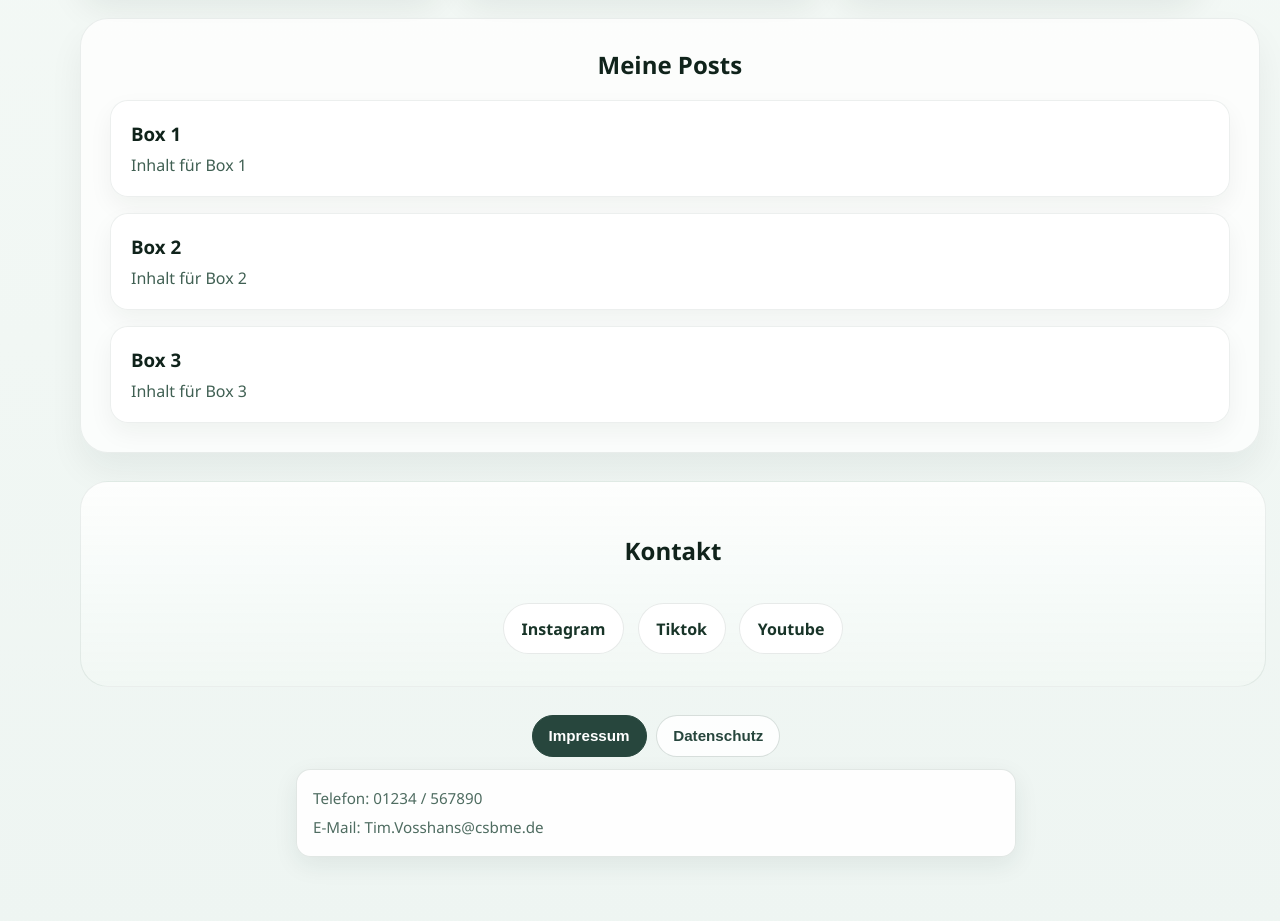
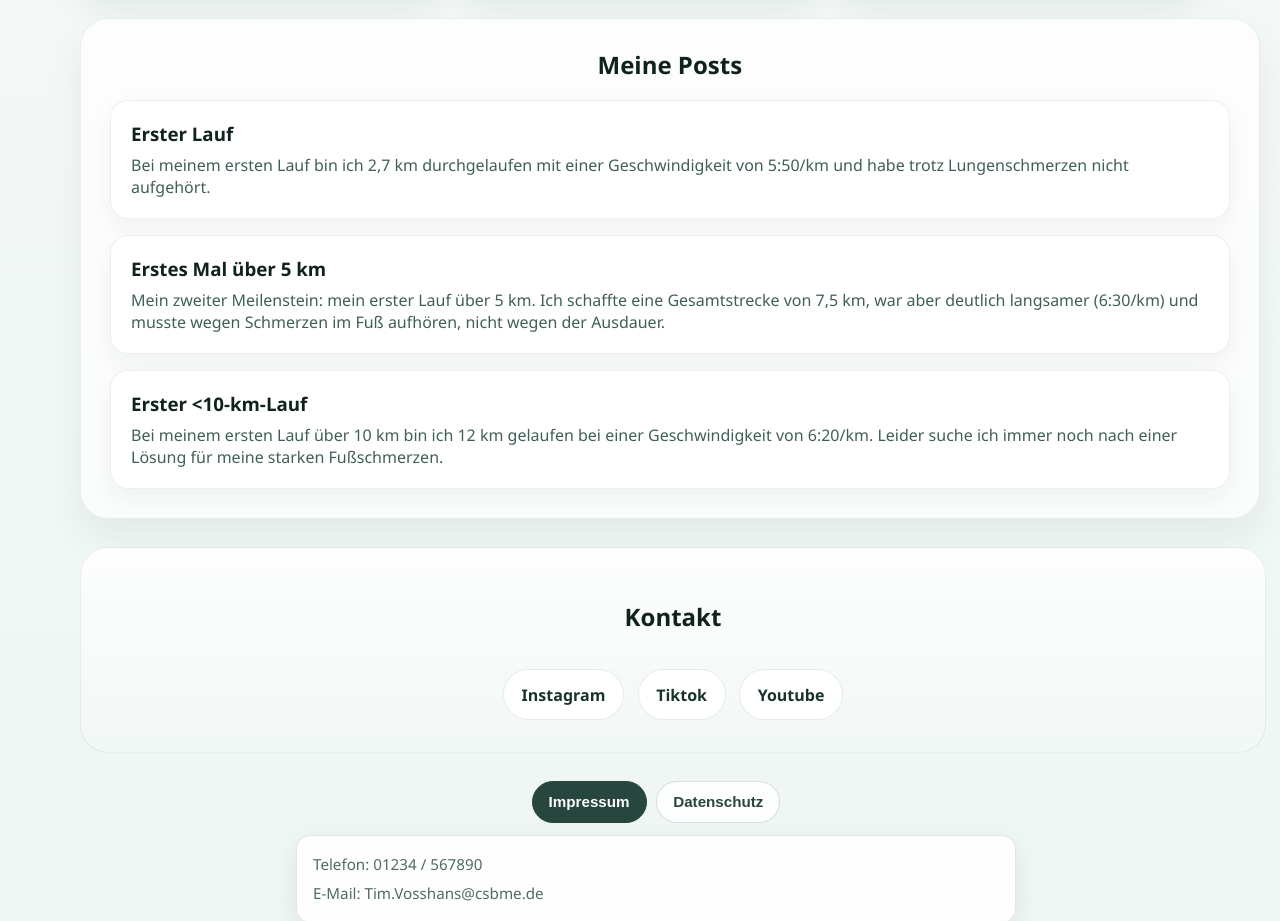
Before and after one commit to VossiDev09/One-pager-project, an Angular app: page / in a window 1280 px wide. Shown: the part 840-1761 px from the top of the page. Built offline with nearby package versions, Linux system fonts and the light colour scheme.

Commit message:
feat: update POSTS array with personal running milestones and experiences

```diff
--- a/src/app/data/site-content.ts
+++ b/src/app/data/site-content.ts
@@ -24,9 +24,9 @@ export const PERSONAL_BOXES: readonly InfoCard[] = [
 ];
 
 export const POSTS: readonly Post[] = [
-  { title: 'Box 1', text: 'Inhalt für Box 1' },
-  { title: 'Box 2', text: 'Inhalt für Box 2' },
-  { title: 'Box 3', text: 'Inhalt für Box 3' },
+  { title: 'Erster Lauf', text: 'Bei meinem ersten Lauf bin ich 2,7 km durchgelaufen mit einer Geschwindigkeit von 5:50/km und habe trotz Lungenschmerzen nicht aufgehört.' },
+  { title: 'Erstes Mal über 5 km', text: 'Mein zweiter Meilenstein: mein erster Lauf über 5 km. Ich schaffte eine Gesamtstrecke von 7,5 km, war aber deutlich langsamer (6:30/km) und musste wegen Schmerzen im Fuß aufhören, nicht wegen der Ausdauer.' },
+  { title: 'Erster <10-km-Lauf', text: 'Bei meinem ersten Lauf über 10 km bin ich 12 km gelaufen bei einer Geschwindigkeit von 6:20/km. Leider suche ich immer noch nach einer Lösung für meine starken Fußschmerzen.' },
 ];
 
 export const SOCIAL_LINKS: readonly SocialLink[] = [
```
